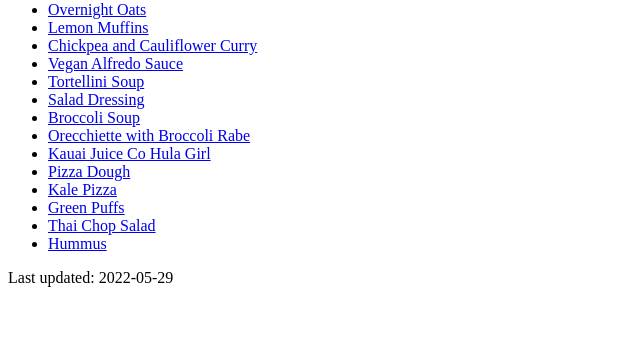
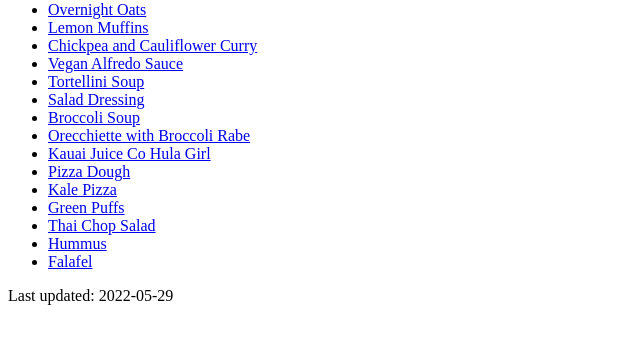
Before and after one commit to rrranthony/ajyfood.com, a plain HTML site: page index.html in a window 1280 px wide. Shown: the part 79-422 px from the top of the page, without its empty margins (0-640 px from the left). Drawn offline with Linux system fonts and the light colour scheme.

Commit message:
Add recipe Falafel

```diff
--- a/index.html
+++ b/index.html
@@ -17,6 +17,7 @@
   <li><a href="http://ajyfood.com/recipes/green-puffs">Green Puffs</a></li>
   <li><a href="http://ajyfood.com/recipes/thai-chop-salad">Thai Chop Salad</a></li>
   <li><a href="http://ajyfood.com/recipes/hummus">Hummus</a></li>
+  <li><a href="http://ajyfood.com/recipes/falafel">Falafel</a></li>
 </ul>
 Last updated: 2022-05-29
 </body>
```
Also changed, not shown: 1 other file.
